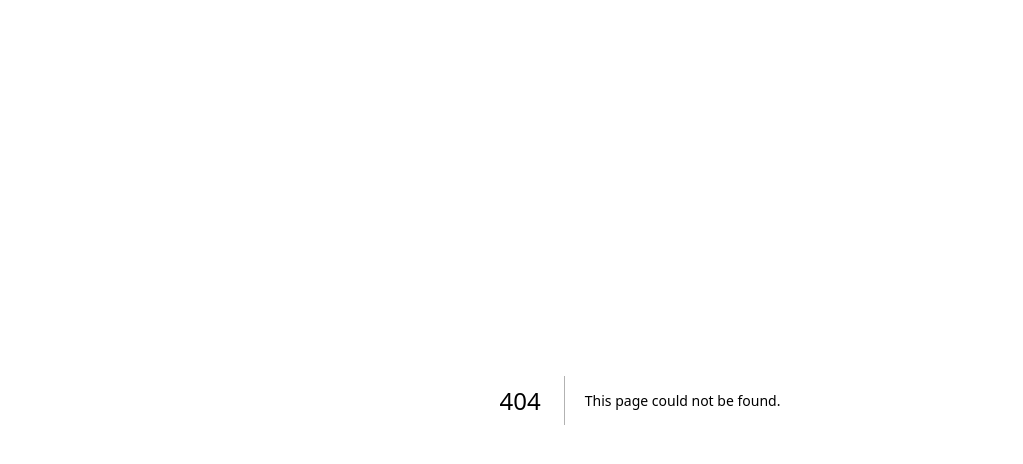
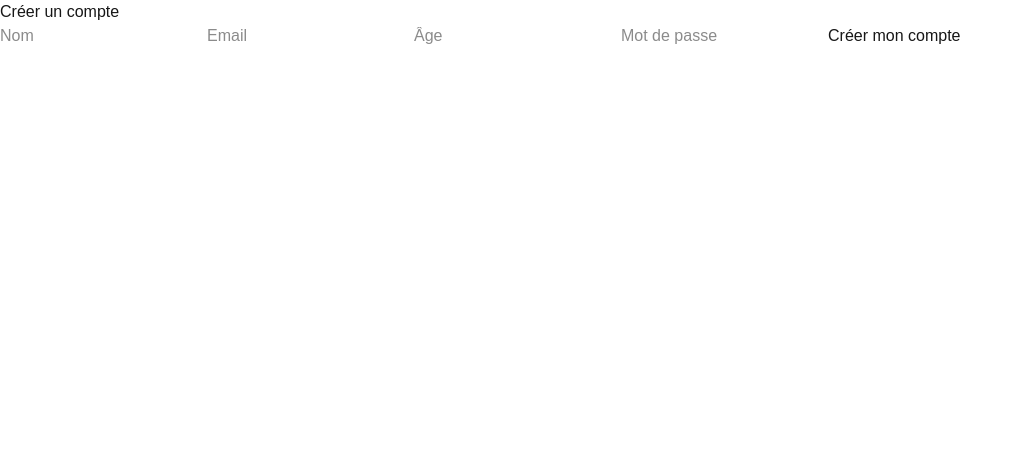
Before and after one commit to celiabd29/media_challenge, a Next.js app: page /signup in a window 1280 px wide. Before the commit this address had no page. Shown: the top 464 px of the page, without its empty margins (0-1023 px from the left). Built offline with nearby package versions, Linux system fonts and the light colour scheme.

Commit message:
login,signup, dashboard

```diff
--- a/package.json
+++ b/package.json
@@ -9,6 +9,7 @@
     "lint": "next lint"
   },
   "dependencies": {
+    "@supabase/supabase-js": "^2.50.0",
     "next": "15.3.3",
     "next-pwa": "^5.6.0",
     "react": "^19.0.0",
--- /dev/null
+++ b/src/app/dashboard/page.jsx
@@ -0,0 +1,20 @@
+"use client";
+import { useAuth } from "../../contexts/AuthContext";
+import { useEffect } from "react";
+import { useRouter } from "next/navigation";
+import Dashboard from "../../components/Dashboard";
+
+export default function DashboardPage() {
+  const { user, loading } = useAuth();
+  const router = useRouter();
+
+  useEffect(() => {
+    if (!loading && !user) {
+      router.push("/login");
+    }
+  }, [user, loading, router]);
+
+  if (loading || !user) return <p>Chargement...</p>;
+
+  return <Dashboard />;
+}
--- a/src/app/layout.js
+++ b/src/app/layout.js
@@ -1,15 +1,5 @@
-//import { Geist, Geist_Mono } from "next/font/google";
 import "./globals.css";
-
-//const geistSans = Geist({
-//variable: "--font-geist-sans",
-//subsets: ["latin"],
-//});
-
-//const geistMono = Geist_Mono({
-//variable: "--font-geist-mono",
-// subsets: ["latin"],
-//});
+import { AuthProvider } from "../contexts/AuthContext";
 
 export const metadata = {
   title: "Mon App Média",
@@ -27,7 +17,9 @@ export default function RootLayout({ children }) {
         <link rel="apple-touch-icon" href="/icons/icon-192.png" />
         <meta name="theme-color" content="#111827" />
       </head>
-      <body>{children}</body>
+      <body>
+        <AuthProvider>{children}</AuthProvider>
+      </body>
     </html>
   );
 }
--- /dev/null
+++ b/src/app/login/page.jsx
@@ -0,0 +1,6 @@
+"use client";
+import Login from "../../components/Login";
+
+export default function LoginPage() {
+  return <Login />;
+}
--- /dev/null
+++ b/src/app/signup/page.jsx
@@ -0,0 +1,6 @@
+"use client";
+import Signup from "../../components/Signup";
+
+export default function SignupPage() {
+  return <Signup />;
+}
--- /dev/null
+++ b/src/components/Dashboard.jsx
@@ -0,0 +1,47 @@
+"use client";
+import React, { useEffect, useState } from "react";
+import { useAuth } from "../contexts/AuthContext";
+import { supabase } from "../supabase/supabaseClient";
+import { useRouter } from "next/navigation";
+
+export default function Dashboard() {
+  const { user, logout } = useAuth();
+  const [userData, setUserData] = useState(null);
+  const router = useRouter();
+
+  useEffect(() => {
+    if (!user) {
+      router.push("/login");
+      return;
+    }
+
+    const fetchUserData = async () => {
+      const { data, error } = await supabase
+        .from("users")
+        .select("nom, email, age")
+        .eq("id", user.id)
+        .single();
+
+      if (error) {
+        console.error("Erreur chargement user :", error.message);
+      } else {
+        setUserData(data);
+      }
+    };
+
+    fetchUserData();
+  }, [user, router]);
+
+  if (!userData) {
+    return <p>Chargement...</p>;
+  }
+
+  return (
+    <div>
+      <h1>Bienvenue, {userData.nom} 👋</h1>
+      <p>Email : {userData.email}</p>
+      <p>Âge : {userData.age} ans</p>
+      <button onClick={logout}>Se déconnecter</button>
+    </div>
+  );
+}
--- /dev/null
+++ b/src/components/Login.jsx
@@ -0,0 +1,57 @@
+"use client";
+import React, { useEffect, useState } from "react";
+import { supabase } from "../supabase/supabaseClient";
+import { useAuth } from "../contexts/AuthContext";
+import { useRouter } from "next/navigation";
+
+export default function Login() {
+  const [email, setEmail] = useState("");
+  const [password, setPassword] = useState("");
+  const [message, setMessage] = useState("");
+  const { user } = useAuth();
+  const router = useRouter();
+
+  useEffect(() => {
+    if (user) {
+      router.push("/dashboard");
+    }
+  }, [user, router]);
+
+  const handleLogin = async (e) => {
+    e.preventDefault();
+
+    const { error } = await supabase.auth.signInWithPassword({
+      email,
+      password,
+    });
+
+    if (error) {
+      setMessage("❌ Identifiants incorrects");
+    } else {
+      setMessage("");
+      router.push("/dashboard");
+    }
+  };
+
+  return (
+    <form onSubmit={handleLogin}>
+      <h2>Connexion</h2>
+      <input
+        type="email"
+        placeholder="Email"
+        value={email}
+        onChange={(e) => setEmail(e.target.value)}
+        required
+      />
+      <input
+        type="password"
+        placeholder="Mot de passe"
+        value={password}
+        onChange={(e) => setPassword(e.target.value)}
+        required
+      />
+      <button type="submit">Se connecter</button>
+      <p>{message}</p>
+    </form>
+  );
+}
--- /dev/null
+++ b/src/components/Signup.jsx
@@ -0,0 +1,81 @@
+"use client";
+import React, { useState } from "react";
+import { supabase } from "../supabase/supabaseClient";
+import { useRouter } from "next/navigation";
+
+export default function Signup() {
+  const [nom, setNom] = useState("");
+  const [email, setEmail] = useState("");
+  const [age, setAge] = useState("");
+  const [password, setPassword] = useState("");
+  const [message, setMessage] = useState("");
+  const router = useRouter();
+
+  const handleSignup = async (e) => {
+    e.preventDefault();
+
+    // Étape 1 : création du compte avec Supabase Auth
+    const { data: authData, error: authError } = await supabase.auth.signUp({
+      email,
+      password,
+    });
+
+    if (authError) {
+      setMessage(`❌ ${authError.message}`);
+      return;
+    }
+
+    const user = authData.user;
+
+    // Étape 2 : insertion dans la table "users"
+    const { error: insertError } = await supabase.from("users").insert({
+      id: user.id,
+      email,
+      nom,
+      age: parseInt(age),
+    });
+
+    if (insertError) {
+      setMessage(`❌ Erreur utilisateur : ${insertError.message}`);
+    } else {
+      setMessage("✅ Compte créé ! Vérifie tes mails 📧");
+      router.push("/login");
+    }
+  };
+
+  return (
+    <form onSubmit={handleSignup}>
+      <h2>Créer un compte</h2>
+      <input
+        type="text"
+        placeholder="Nom"
+        value={nom}
+        onChange={(e) => setNom(e.target.value)}
+        required
+      />
+      <input
+        type="email"
+        placeholder="Email"
+        value={email}
+        onChange={(e) => setEmail(e.target.value)}
+        required
+      />
+      <input
+        type="number"
+        placeholder="Âge"
+        value={age}
+        onChange={(e) => setAge(e.target.value)}
+        required
+      />
+      <input
+        type="password"
+        placeholder="Mot de passe"
+        value={password}
+        onChange={(e) => setPassword(e.target.value)}
+        required
+      />
+      <button type="submit">Créer mon compte</button>
+      <p>{message}</p>
+    </form>
+  );
+}
--- /dev/null
+++ b/src/contexts/AuthContext.jsx
@@ -0,0 +1,41 @@
+"use client";
+import { createContext, useContext, useEffect, useState } from "react";
+import { supabase } from "../supabase/supabaseClient";
+
+const AuthContext = createContext();
+
+export function AuthProvider({ children }) {
+  const [user, setUser] = useState(null);
+  const [loading, setLoading] = useState(true);
+
+  useEffect(() => {
+    supabase.auth.getSession().then(({ data: { session } }) => {
+      setUser(session?.user ?? null);
+      setLoading(false);
+    });
+
+    const { data: listener } = supabase.auth.onAuthStateChange(
+      (_event, session) => {
+        setUser(session?.user ?? null);
+        setLoading(false);
+      }
+    );
+
+    return () => listener.subscription.unsubscribe();
+  }, []);
+
+  const logout = async () => {
+    await supabase.auth.signOut();
+    setUser(null);
+  };
+
+  return (
+    <AuthContext.Provider value={{ user, loading, logout }}>
+      {children}
+    </AuthContext.Provider>
+  );
+}
+
+export function useAuth() {
+  return useContext(AuthContext);
+}
--- /dev/null
+++ b/src/supabase/supabaseClient.js
@@ -0,0 +1,8 @@
+// src/supabase/supabaseClient.js
+import { createClient } from "@supabase/supabase-js";
+
+const supabaseUrl = "https://erlldebnhztrpzapzvrk.supabase.co";
+const supabaseAnonKey =
+  "eyJhbGciOiJIUzI1NiIsInR5cCI6IkpXVCJ9.eyJpc3MiOiJzdXBhYmFzZSIsInJlZiI6ImVybGxkZWJuaHp0cnB6YXB6dnJrIiwicm9sZSI6ImFub24iLCJpYXQiOjE3NTAxNDY2MDQsImV4cCI6MjA2NTcyMjYwNH0.TB4E_pxgU0R9UBPeqfWO2xqtrJNDFaTLEOZfbJmYq5s";
+
+export const supabase = createClient(supabaseUrl, supabaseAnonKey);
```
Also changed, not shown: 1 other file (tests, documents, lock files or other folders).
